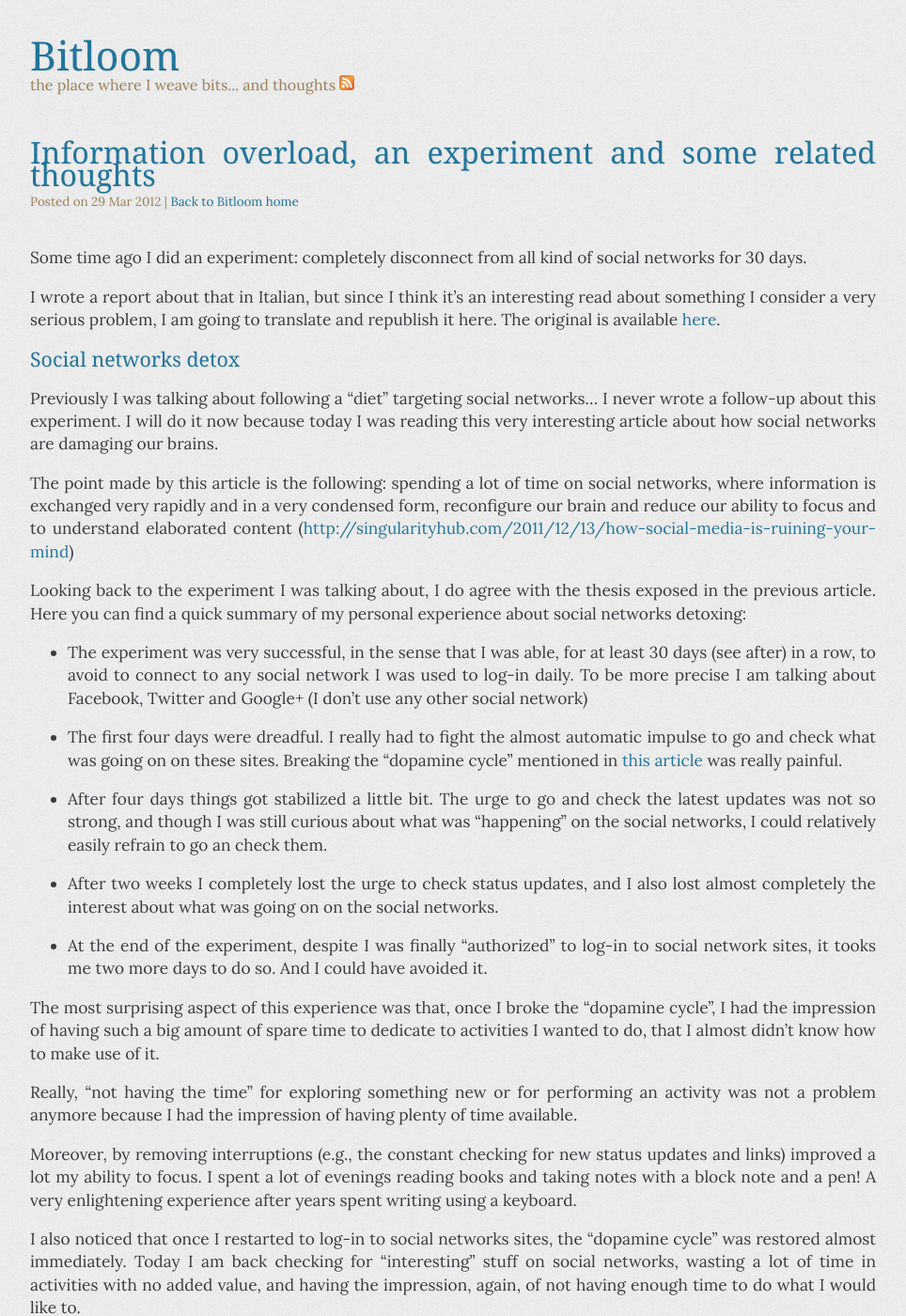
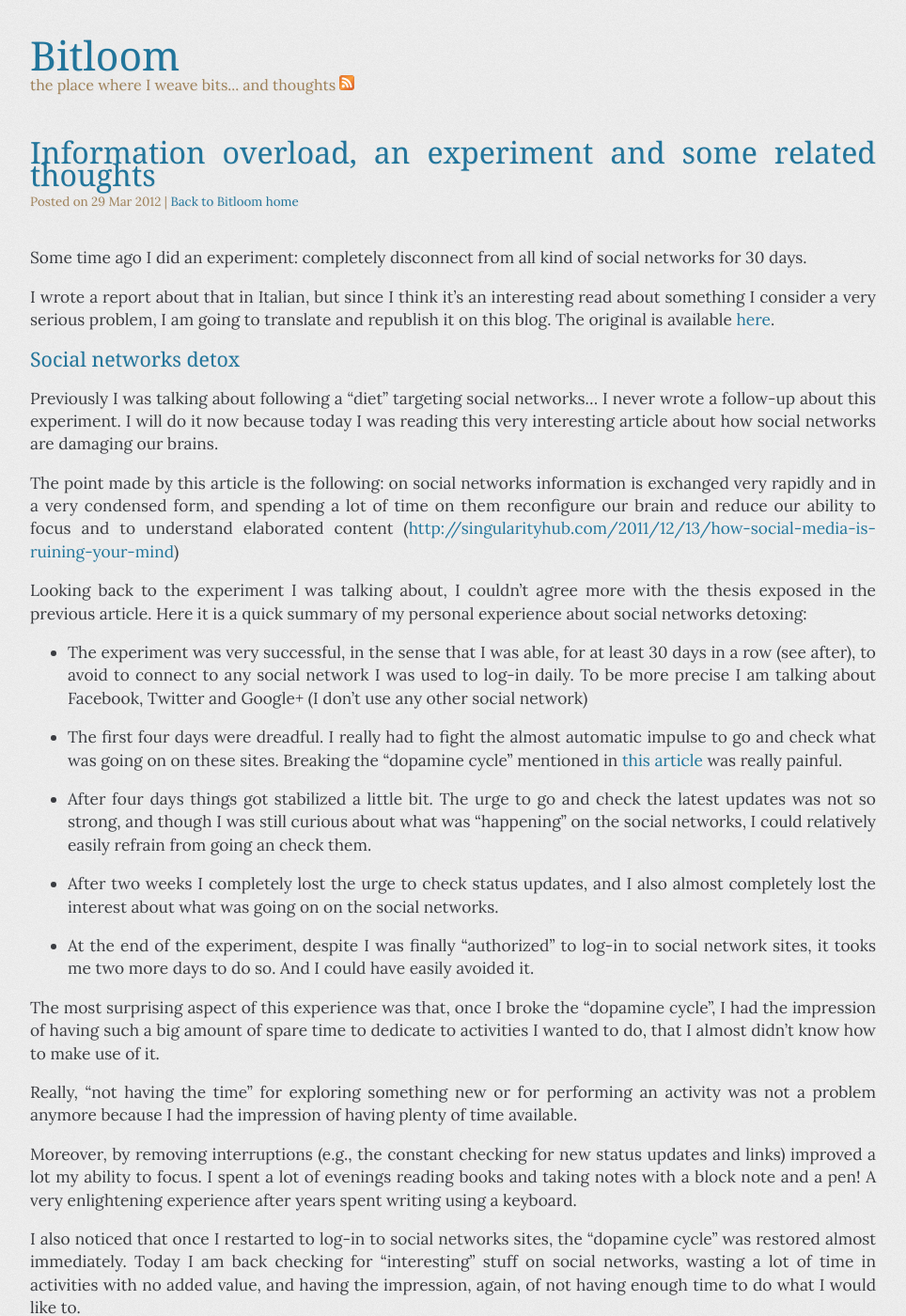
Before and after one commit to fmancinelli/fmancinelli.github.com, a Jekyll site: the page built from _posts/2012-03-29-Information_overload.markdown, in a window 1280 px wide and 1400 px high. Shown: the whole window at 94% size, without its empty margins (158-1122 px from the left). Built offline with Jekyll 4.4.1, drawn with Linux system fonts in a browser that asks for light colours; comment, search, counter and statistics services are not loaded; some of the changed text lies outside the part shown.

Commit message:
Minor corrections

```diff
--- a/_posts/2012-03-29-Information_overload.markdown
+++ b/_posts/2012-03-29-Information_overload.markdown
@@ -5,26 +5,26 @@ title: Information overload, an experiment and some related thoughts
 
  Some time ago I did an experiment: completely disconnect from all kind of social networks for 30 days.
 
-I wrote a report about that in Italian, but since I think it's an interesting read about something I consider a very serious problem, I am going to translate and republish it here. The original is available [here](http://bonifacemillian.tumblr.com/post/14418713592/social-networks-detox-was-dieta).
+I wrote a report about that in Italian, but since I think it's an interesting read about something I consider a very serious problem, I am going to translate and republish it on this blog. The original is available [here](http://bonifacemillian.tumblr.com/post/14418713592/social-networks-detox-was-dieta).
 
 Social networks detox
 ---------------------
 
 Previously I was talking about following a "diet" targeting social networks... I never wrote a follow-up about this experiment. I will do it now because today I was reading this very interesting article about how social networks are damaging our brains.
 
-The point made by this article is the following: spending a lot of time on social networks, where information is exchanged very rapidly and in a very condensed form, reconfigure our brain and reduce our ability to focus and to understand elaborated content ([http://singularityhub.com/2011/12/13/how-social-media-is-ruining-your-mind](http://singularityhub.com/2011/12/13/how-social-media-is-ruining-your-mind/))
+The point made by this article is the following: on social networks information is exchanged very rapidly and in a very condensed form, and spending a lot of time on them reconfigure our brain and reduce our ability to focus and to understand elaborated content ([http://singularityhub.com/2011/12/13/how-social-media-is-ruining-your-mind](http://singularityhub.com/2011/12/13/how-social-media-is-ruining-your-mind/))
 
-Looking back to the experiment I was talking about, I do agree with the thesis exposed in the previous article. Here you can find a quick summary of my personal experience about social networks detoxing:
+Looking back to the experiment I was talking about, I couldn't agree more with the thesis exposed in the previous article. Here it is a quick summary of my personal experience about social networks detoxing:
 
-* The experiment was very successful, in the sense that I was able, for at least 30 days (see after) in a row, to avoid to connect to any social network I was used to log-in daily. To be more precise I am talking about Facebook, Twitter and Google+ (I don't use any other social network)
+* The experiment was very successful, in the sense that I was able, for at least 30 days in a row (see after), to avoid to connect to any social network I was used to log-in daily. To be more precise I am talking about Facebook, Twitter and Google+ (I don't use any other social network)
 
 * The first four days were dreadful. I really had to fight the almost automatic impulse to go and check what was going on on these sites. Breaking the "dopamine cycle" mentioned in [this article](http://www.simplyzesty.com/technology/the-science-behind-your-internet-addiction/) was really painful.
 
-* After four days things got stabilized a little bit. The urge to go and check the latest updates was not so strong, and though I was still curious about what was "happening" on the social networks, I could relatively easily refrain to go an check them.
+* After four days things got stabilized a little bit. The urge to go and check the latest updates was not so strong, and though I was still curious about what was "happening" on the social networks, I could relatively easily refrain from going an check them.
 
-* After two weeks I completely lost the urge to check status updates, and I also lost almost completely the interest about what was going on on the social networks.
+* After two weeks I completely lost the urge to check status updates, and I also almost completely lost the interest about what was going on on the social networks.
 
-* At the end of the experiment, despite I was finally "authorized" to log-in to social network sites, it tooks me two more days to do so. And I could have avoided it.
+* At the end of the experiment, despite I was finally "authorized" to log-in to social network sites, it tooks me two more days to do so. And I could have easily avoided it.
 
 The most surprising aspect of this experience was that, once I broke the "dopamine cycle", I had the impression of having such a big amount of spare time to dedicate to activities I wanted to do, that I almost didn't know how to make use of it.
 
```
Also changed, not shown: other parts of _posts/2012-03-29-Information_overload.markdown (+1 -1 lines).
